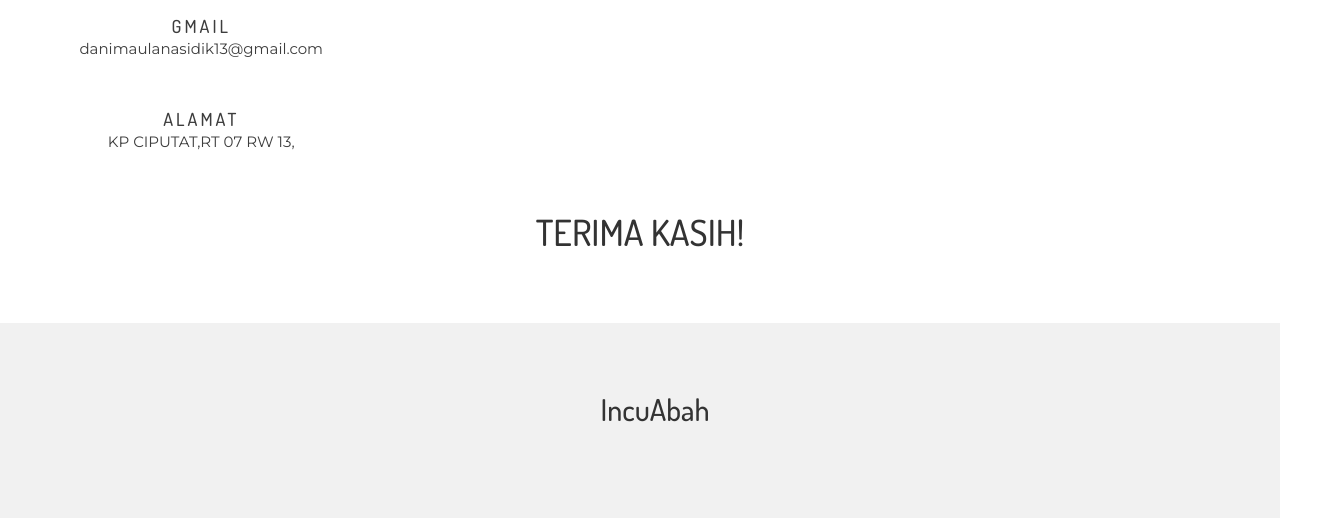
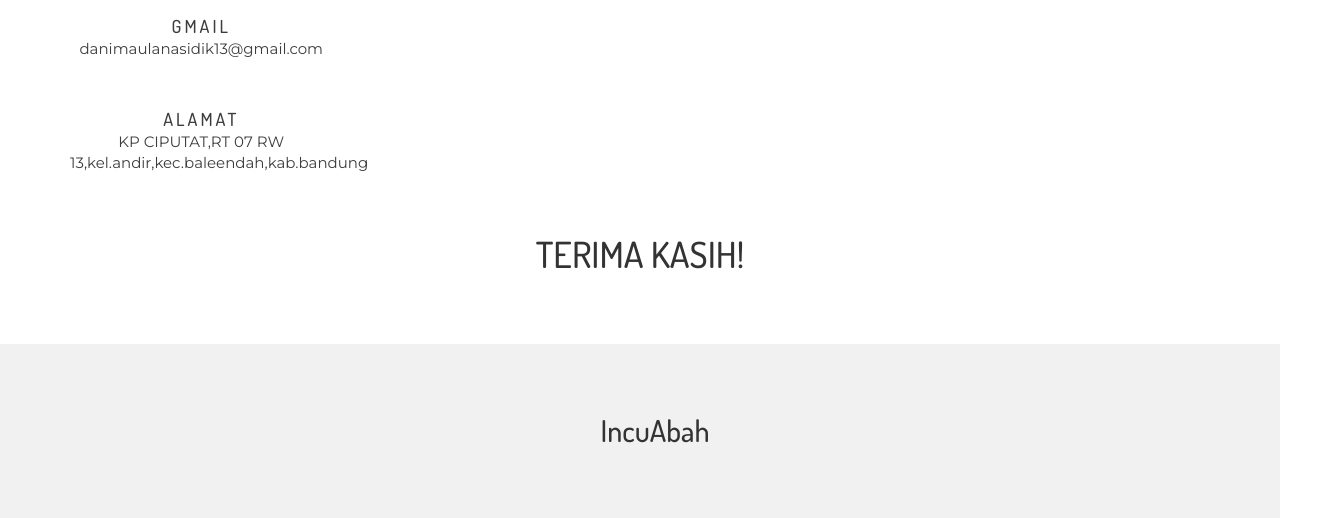
Before and after one commit to Daniimaulana/Daniimaulana.github.io, a plain HTML site: page index.html in a window 1280 px wide. Shown: the part 3465-3983 px from the top of the page, 1344 px wide, since content can reach past the window. Drawn offline with Linux system fonts and the light colour scheme.

Commit message:
Update index.html

```diff
--- a/index.html
+++ b/index.html
@@ -360,7 +360,7 @@
                     </div>
                     <div class="single_contact_info">
                         <h2>ALAMAT</h2>
-                        <p>KP CIPUTAT,RT 07 RW 13,</p></center>
+                        <p>KP CIPUTAT,RT 07 RW 13,kel.andir,kec.baleendah,kab.bandung</p></center>
                     </div>
                 </div
                         </div>
```
